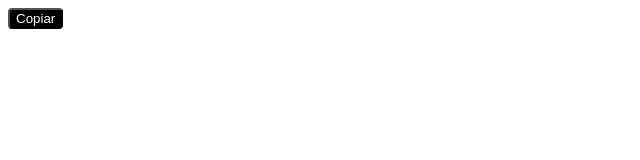
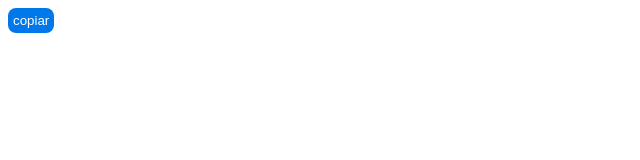
Before and after one commit to maridgarcia/gh_files_changed_copier, a browser extension: page index.html in a window 1280 px wide. Shown: the whole page, without its empty margins (0-640 px from the left). Drawn offline with Linux system fonts and the light colour scheme.

Commit message:
style: altera estilo de botão

```diff
--- a/index.html
+++ b/index.html
@@ -8,7 +8,7 @@
 </head>
 <body>
     <div>
-        <button class="main-bt" type="button">Copiar</button>
+        <button class="main-bt" type="button">copiar</button>
     </div>
     <script src="script.js"></script>
 </body>
--- a/script.js
+++ b/script.js
@@ -22,6 +22,6 @@ button.addEventListener("click", async () => {
             });
         }
     }).catch(err => {
-        console.error("Erro ao injetar script:", err);
+        alert("Erro ao injetar script:", err);
     });
 });
--- a/style.css
+++ b/style.css
@@ -1,5 +1,8 @@
 .main-bt {
-    background-color: black;
+    background-color: rgb(0, 120, 233);
     color: white;
-    border-radius: 4px;
+    border-radius: 8px;
+    border-width: 0;
+    padding: 5px;
+    text-align: center;
 }
```
